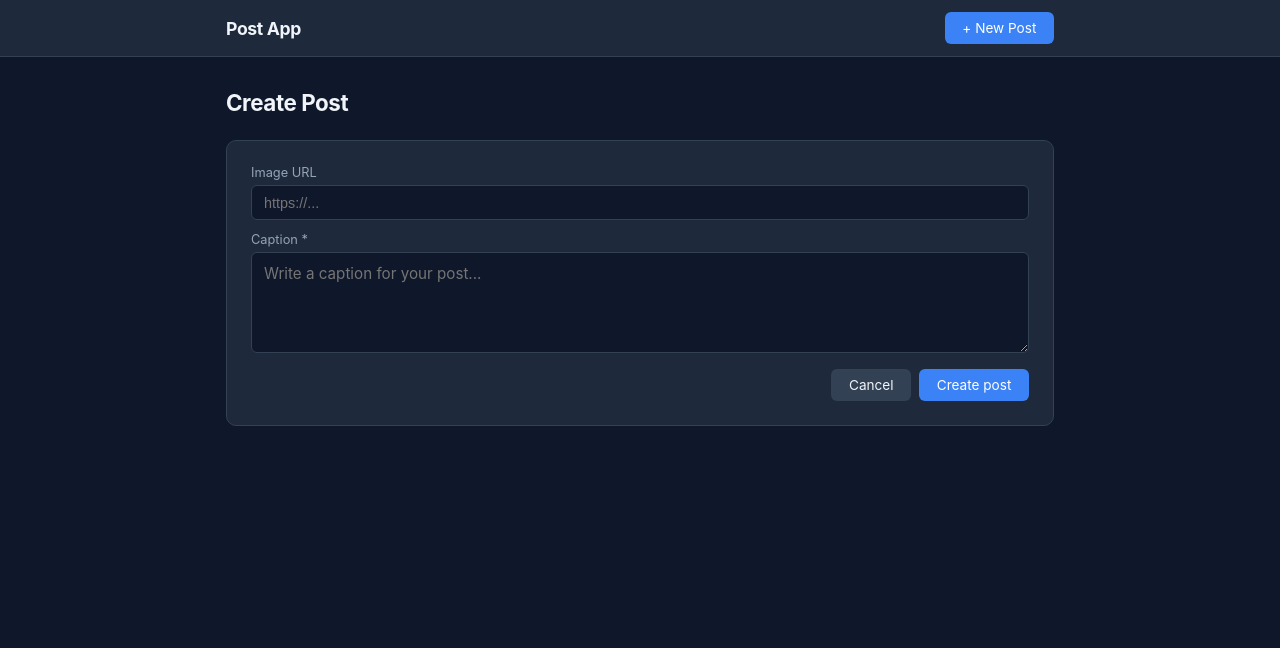
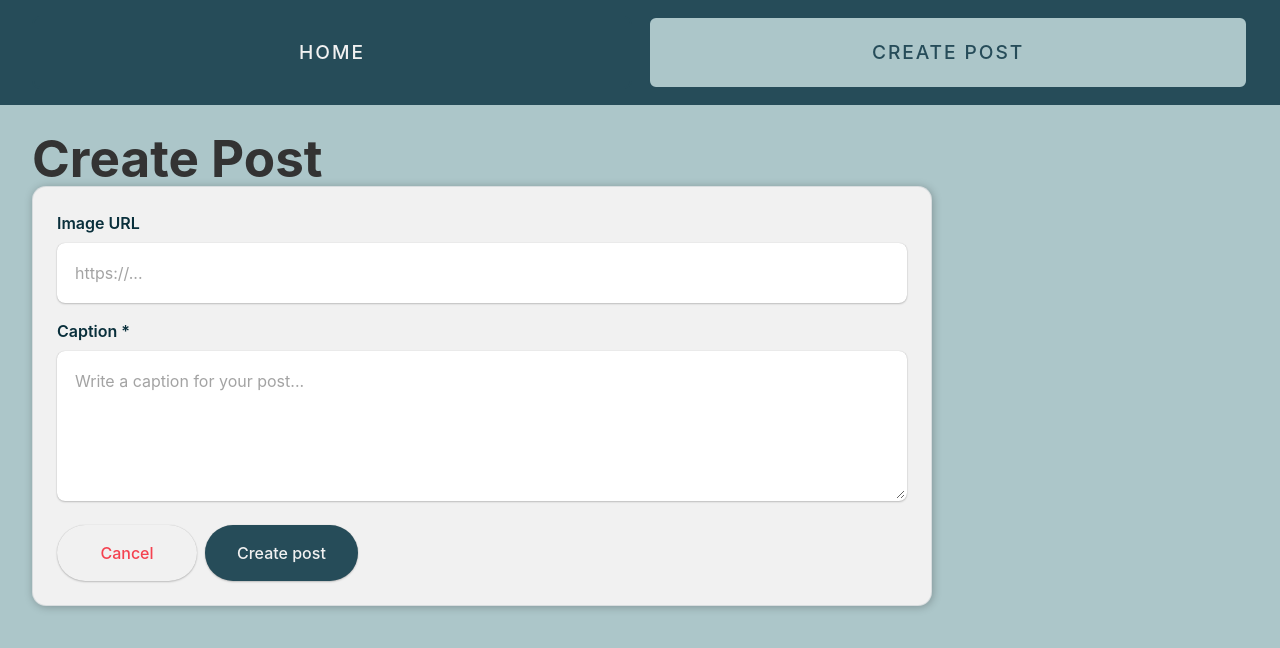
Before and after one commit to cederdorff/web-app-supabase, a React (Vite) app: page /create in a window 1280 px wide. Shown: the top 648 px of the page. Built offline with nearby package versions, Linux system fonts and the light colour scheme; no server answers.

Commit message:
Refactor Header and Post components for improved navigation and styling; update HomePage layout for better post presentation.

```diff
--- a/src/components/Header.jsx
+++ b/src/components/Header.jsx
@@ -1,16 +1,16 @@
-import { Link } from "react-router";
+import { NavLink } from "react-router";
 
 export default function Header() {
   return (
     <header className="site-header">
-      <div className="site-header-inner">
-        <Link to="/" className="site-logo">
-          Post App
-        </Link>
-        <Link to="/create" className="btn btn-primary">
-          + New Post
-        </Link>
-      </div>
+      <nav className="site-nav" aria-label="Main navigation">
+        <NavLink to="/" end className={({ isActive }) => `nav-link${isActive ? " active" : ""}`}>
+          Home
+        </NavLink>
+        <NavLink to="/create" className={({ isActive }) => `nav-link${isActive ? " active" : ""}`}>
+          Create Post
+        </NavLink>
+      </nav>
     </header>
   );
 }
--- a/src/components/PostCard.jsx
+++ b/src/components/PostCard.jsx
@@ -7,8 +7,8 @@ export default function PostCard({ post }) {
         {post.image ? <img src={post.image} alt={post.caption} /> : <div className="image-placeholder">?</div>}
       </div>
       <div className="post-card-body">
-        <h2>Post #{post.id}</h2>
-        <p>{post.caption || "No caption yet."}</p>
+        <p className="post-card-id">Post #{post.id}</p>
+        <h2>{post.caption || "No caption yet."}</h2>
       </div>
     </Link>
   );
--- a/src/components/PostForm.jsx
+++ b/src/components/PostForm.jsx
@@ -19,18 +19,18 @@ export default function PostForm({ onSubmit, postToUpdate }) {
   return (
     <form className="post-form" onSubmit={handleSubmit}>
       <div className="form-grid">
-        <div className="form-field" style={{ gridColumn: "1 / -1" }}>
+        <div className="form-field">
           <label htmlFor="image">Image URL</label>
           <input
             id="image"
             name="image"
             placeholder="https://..."
             value={image}
-            onChange={e => setImage(e.target.value)}
+            onChange={(e) => setImage(e.target.value)}
           />
           {image && <img src={image} alt="Preview" className="image-preview" />}
         </div>
-        <div className="form-field" style={{ gridColumn: "1 / -1" }}>
+        <div className="form-field">
           <label htmlFor="caption">Caption *</label>
           <textarea
             id="caption"
@@ -38,13 +38,17 @@ export default function PostForm({ onSubmit, postToUpdate }) {
             rows="4"
             placeholder="Write a caption for your post..."
             value={caption}
-            onChange={e => setCaption(e.target.value)}
+            onChange={(e) => setCaption(e.target.value)}
             required
           />
         </div>
       </div>
       <div className="form-actions">
-        <button type="button" className="btn btn-secondary" onClick={handleCancel}>
+        <button
+          type="button"
+          className="btn btn-secondary"
+          onClick={handleCancel}
+        >
           Cancel
         </button>
         <button type="submit" className="btn btn-primary">
--- a/src/main.css
+++ b/src/main.css
@@ -1,324 +1,442 @@
 :root {
-  --bg: #0f172a;
-  --surface: #1e293b;
-  --surface-hover: #334155;
-  --border: #334155;
-  --text: #f1f5f9;
-  --text-muted: #94a3b8;
-  --primary: #3b82f6;
-  --primary-hover: #2563eb;
-  --danger: #ef4444;
-  --danger-hover: #dc2626;
+  --green: rgb(38, 76, 89);
+  --dark-green: rgb(9, 47, 59);
+  --light-green: rgb(172, 198, 201);
+  --light-grey: #f1f1f4;
+  --text-color-danger: #f44250;
+  --text-color-dark: #333;
+  --text-color-light: #f1f1f1;
+  --white: #f1f1f1;
+  --shadow-soft: 0 0 1px hsla(0, 0%, 0%, 0.2), 0 1px 2px hsla(0, 0%, 0%, 0.2);
+  --shadow-card: 1px 1px 8px rgba(0, 0, 0, 0.25);
   --radius: 10px;
-  --radius-sm: 6px;
+  --radius-sm: 8px;
 }
 
-* {
+html {
   box-sizing: border-box;
+}
+
+*,
+*:before,
+*:after {
+  box-sizing: inherit;
+}
+
+body,
+html {
+  background-color: var(--light-green);
+  color: var(--text-color-dark);
+  font-family:
+    Inter,
+    system-ui,
+    Avenir,
+    Helvetica,
+    Arial,
+    sans-serif;
+  font-weight: 400;
+  min-height: 100%;
+  line-height: 1.5;
   margin: 0;
   padding: 0;
 }
 
-body {
-  font-family:
-    Inter,
-    system-ui,
-    -apple-system,
-    sans-serif;
-  background: var(--bg);
-  color: var(--text);
-  min-height: 100vh;
+a {
+  color: var(--green);
+  text-decoration: none;
+  transition: 0.5s;
+}
+
+a:hover {
+  color: var(--dark-green);
 }
 
 .app {
-  max-width: 860px;
+  animation: fadeIn 0.5s;
+  max-width: 1600px;
   margin: 0 auto;
-  padding: 2rem 1rem;
+  padding: 130px 2em 2em;
 }
 
 .page-title {
-  font-size: 1.4rem;
-  font-weight: 700;
-  letter-spacing: -0.02em;
-  margin-bottom: 1.5rem;
+  font-size: 3.2em;
+  line-height: 1.1;
+  margin: 0;
 }
 
-/* ---------- Site header ---------- */
+.feed-intro {
+  margin-bottom: 1em;
+}
+
+.feed-eyebrow {
+  color: var(--green);
+  text-transform: uppercase;
+  letter-spacing: 0.12em;
+  font-size: 0.9rem;
+  font-weight: 600;
+  margin: 0 0 0.5em;
+}
+
+.status-msg {
+  text-align: center;
+  padding: 2rem 0;
+}
+
+textarea,
+input,
+button,
+select {
+  font-size: 1rem;
+  font-family: inherit;
+  border-radius: 8px;
+  border: none;
+  padding: 1rem;
+  box-shadow: var(--shadow-soft);
+  background-color: white;
+  line-height: 1.5;
+  margin: 0;
+}
+
+button {
+  color: var(--white);
+  font-weight: 500;
+  cursor: pointer;
+  padding: 1em 2em;
+  background-color: var(--green);
+  transition: 0.5s;
+  width: 100%;
+}
+
+button:hover {
+  background-color: var(--light-green);
+  color: var(--green);
+}
+
+textarea:hover,
+input:hover,
+button:hover {
+  box-shadow: 0 0 1px hsla(0, 0%, 0%, 0.6), 0 1px 2px hsla(0, 0%, 0%, 0.2);
+}
+
+button:active {
+  box-shadow: 0 0 1px hsla(0, 0%, 0%, 0.4);
+  transform: translateY(1px);
+}
+
+.btn {
+  display: inline-flex;
+  align-items: center;
+  justify-content: center;
+  text-decoration: none;
+  border-radius: 999px;
+  width: auto;
+  min-width: 140px;
+}
+
+.btn-primary {
+  background-color: var(--green);
+  color: var(--white);
+}
+
+.btn-primary:hover {
+  background-color: var(--light-green);
+  color: var(--green);
+}
+
+.btn-secondary,
+.btn-danger {
+  background-color: var(--white);
+  color: var(--text-color-danger);
+}
+
+.btn-secondary:hover,
+.btn-danger:hover {
+  background-color: var(--text-color-danger);
+  color: var(--white);
+}
+
 .site-header {
-  background: var(--surface);
-  border-bottom: 1px solid var(--border);
-  position: sticky;
+  background-color: var(--green);
+  display: grid;
+  left: 0;
+  position: fixed;
+  right: 0;
+  text-align: center;
   top: 0;
+  padding: 1em 2em;
   z-index: 100;
 }
 
-.site-header-inner {
-  max-width: 860px;
+.site-nav {
+  max-width: 1600px;
+  width: 100%;
   margin: 0 auto;
-  padding: 0 1rem;
-  height: 56px;
-  display: flex;
-  align-items: center;
-  justify-content: space-between;
+  display: grid;
+  grid-template-columns: 1fr 1fr;
+  gap: 1em;
 }
 
-.site-logo {
-  font-size: 1.1rem;
-  font-weight: 700;
-  letter-spacing: -0.02em;
-  color: var(--text);
+.nav-link {
+  display: inline-block;
+  color: var(--text-color-light);
+  text-align: center;
+  padding: 20px 16px;
   text-decoration: none;
+  letter-spacing: 0.1em;
+  text-transform: uppercase;
+  border: 2px solid var(--green);
+  font-weight: 500;
+  font-size: 1.2em;
+  border-radius: 8px;
+  transition: 0.5s;
 }
 
-.site-logo:hover {
-  color: var(--primary);
+.nav-link:hover,
+.nav-link.active {
+  background-color: var(--light-green);
+  color: var(--green);
 }
 
-/* ---------- Form ---------- */
 .post-form {
-  background: var(--surface);
-  border: 1px solid var(--border);
-  border-radius: var(--radius);
-  padding: 1.5rem;
-  margin-bottom: 2rem;
+  display: grid;
+  gap: 1.25em;
+  box-shadow: var(--shadow-card);
+  padding: 1.5em;
+  background-color: var(--white);
+  transition: 0.5s;
+  animation: fadeIn 0.5s;
+  border-radius: 14px;
+  max-width: 900px;
+  border: 1px solid rgba(38, 76, 89, 0.12);
 }
 
 .form-grid {
   display: grid;
-  grid-template-columns: 1fr 1fr;
-  gap: 0.75rem;
+  grid-template-columns: 1fr;
+  gap: 1em;
 }
 
 .form-field {
   display: flex;
   flex-direction: column;
-  gap: 0.3rem;
+  gap: 0.5em;
 }
 
 .form-field label {
-  font-size: 0.8rem;
-  color: var(--text-muted);
+  font-weight: 600;
+  color: var(--dark-green);
 }
 
-.form-field input {
-  background: var(--bg);
-  border: 1px solid var(--border);
-  border-radius: var(--radius-sm);
-  padding: 0.55rem 0.75rem;
-  color: var(--text);
-  font-size: 0.9rem;
-  transition: border-color 0.2s;
+.form-field input,
+.form-field textarea {
+  width: 100%;
+  border: 2px solid #fff;
+  transition:
+    border-color 0.25s ease,
+    box-shadow 0.25s ease,
+    transform 0.25s ease;
+}
+
+.form-field input::placeholder,
+.form-field textarea::placeholder {
+  color: rgba(51, 51, 51, 0.45);
+}
+
+.form-field input:focus,
+.form-field textarea:focus {
+  outline: none;
+  border-color: rgba(38, 76, 89, 0.35);
+  box-shadow:
+    0 0 0 4px rgba(172, 198, 201, 0.35),
+    0 10px 20px rgba(38, 76, 89, 0.08);
+  transform: translateY(-1px);
 }
 
 .form-field textarea {
-  background: var(--bg);
-  border: 1px solid var(--border);
-  border-radius: var(--radius-sm);
-  padding: 0.7rem 0.75rem;
-  color: var(--text);
-  font-size: 0.95rem;
-  font-family: inherit;
+  min-height: 150px;
   resize: vertical;
-  transition: border-color 0.2s;
-}
-
-.form-field input:focus {
-  outline: none;
-  border-color: var(--primary);
-}
-
-.form-field textarea:focus {
-  outline: none;
-  border-color: var(--primary);
 }
 
 .form-actions {
-  margin-top: 1rem;
   display: flex;
-  gap: 0.5rem;
-  justify-content: flex-end;
+  gap: 0.5em;
+  padding-top: 0.25em;
 }
 
 .image-preview {
-  width: 220px;
-  height: 220px;
-  object-fit: contain;
-  border-radius: var(--radius-sm);
-  background: #fff;
-  padding: 6px;
-  margin-top: 0.5rem;
+  width: 100%;
+  max-width: 100%;
+  max-height: 320px;
+  object-fit: cover;
+  border-radius: 12px;
+  box-shadow: var(--shadow-soft);
+  margin-top: 0.25em;
 }
 
-/* ---------- Buttons ---------- */
-.btn {
-  border: none;
-  border-radius: 6px;
-  cursor: pointer;
-  font-size: 0.85rem;
-  font-family: inherit;
-  padding: 0.5rem 1.1rem;
-  transition: background 0.2s;
-  text-decoration: none;
-  display: inline-flex;
-  align-items: center;
+.post-list {
+  display: grid;
+  grid-template-columns: 1fr;
+  gap: 1em;
 }
 
-.btn-primary {
-  background: var(--primary);
-  color: #fff;
-}
-.btn-primary:hover {
-  background: var(--primary-hover);
-}
-
-.btn-secondary {
-  background: var(--surface-hover);
-  color: var(--text);
-}
-.btn-secondary:hover {
-  background: var(--border);
-}
-
-.btn-danger {
-  background: var(--danger);
-  color: #fff;
-}
-.btn-danger:hover {
-  background: var(--danger-hover);
-}
-
-/* ---------- Post list ---------- */
-.post-list {
-  display: grid;
-  gap: 0.75rem;
-}
-
-.status-msg {
-  text-align: center;
-  color: var(--text-muted);
-  padding: 2rem 0;
-}
-
-/* ---------- Post card ---------- */
 .post-card {
-  background: var(--surface);
-  border: 1px solid var(--border);
-  border-radius: var(--radius);
-  padding: 1rem 1.25rem;
+  box-shadow: var(--shadow-card);
+  padding: 1.5em;
+  background-color: var(--white);
+  transition: 0.5s;
+  animation: fadeIn 0.5s;
+  cursor: pointer;
+  border-radius: 10px;
   display: flex;
-  align-items: center;
-  gap: 1rem;
-  transition: border-color 0.2s;
-  text-decoration: none;
-  color: inherit;
+  flex-direction: column;
+  gap: 1em;
 }
 
 .post-card:hover {
-  border-color: var(--primary);
+  box-shadow: 0 8px 16px 0 var(--green);
 }
 
-.post-card-image img {
-  width: 72px;
-  height: 72px;
-  border-radius: var(--radius);
-  object-fit: contain;
-  background: #fff;
-  padding: 4px;
+.post-card-image img,
+.image-placeholder {
+  width: 100%;
+  height: 220px;
+  object-fit: cover;
+  border-radius: 10px;
 }
 
 .image-placeholder {
-  width: 72px;
-  height: 72px;
-  border-radius: var(--radius);
-  background: var(--surface-hover);
   display: grid;
   place-items: center;
+  background-color: #dce8ea;
+  color: var(--green);
+  font-size: 2rem;
   font-weight: 700;
-  font-size: 1.4rem;
-  color: var(--text-muted);
-}
-
-.post-card-body {
-  flex: 1;
-  min-width: 0;
 }
 
 .post-card-body h2 {
-  font-size: 1rem;
-  font-weight: 600;
+  margin: 0;
+  font-weight: 500;
+  letter-spacing: 0.1px;
+  font-size: 1.2rem;
+  line-height: 1.35;
 }
 
-.post-card-body p {
-  color: var(--text-muted);
-  margin-top: 0.25rem;
-  line-height: 1.5;
+.post-card-id {
+  margin: 0;
+  color: var(--dark-green);
+  font-size: 0.85rem;
+  font-weight: 600;
+  text-transform: uppercase;
+  letter-spacing: 0.08em;
 }
 
-/* ---------- Post detail ---------- */
 .post-detail {
-  background: var(--surface);
-  border: 1px solid var(--border);
-  border-radius: var(--radius);
-  padding: 2rem;
-  display: flex;
-  gap: 2rem;
-  align-items: flex-start;
+  box-shadow: var(--shadow-card);
+  padding: 1.5em;
+  background-color: var(--white);
+  transition: 0.5s;
+  animation: fadeIn 0.5s;
+  border-radius: 10px;
+  display: grid;
+  grid-template-columns: minmax(280px, 1.2fr) minmax(0, 1fr);
+  gap: 1.5em;
+  align-items: start;
 }
 
 .post-detail img,
 .image-placeholder.large {
-  width: 220px;
-  height: 220px;
-  object-fit: contain;
-  border-radius: var(--radius);
-  background: #fff;
-  padding: 12px;
-}
-
-.image-placeholder.large {
-  display: grid;
-  place-items: center;
-  font-size: 3rem;
-  color: var(--text-muted);
-  background: var(--surface-hover);
+  width: 100%;
+  height: 380px;
+  object-fit: cover;
+  border-radius: 10px;
 }
 
 .post-detail-body {
-  flex: 1;
   display: flex;
   flex-direction: column;
-  gap: 1rem;
+  gap: 1em;
 }
 
 .post-meta {
-  color: var(--text-muted);
-  font-size: 0.85rem;
+  margin: 0;
+  color: var(--dark-green);
   text-transform: uppercase;
   letter-spacing: 0.08em;
+  font-size: 0.85rem;
+  font-weight: 600;
 }
 
 .post-detail-caption {
-  font-size: 1.05rem;
-  line-height: 1.7;
+  margin: 0;
+  font-size: 1.15rem;
+  line-height: 1.6;
 }
 
 .post-detail-actions {
   display: flex;
-  gap: 0.75rem;
-  margin-top: 0.5rem;
+  gap: 0.5em;
 }
 
-@media (max-width: 560px) {
-  .form-grid {
+@media (min-width: 600px) {
+  .post-list {
+    grid-template-columns: 1fr 1fr;
+  }
+}
+
+@media (min-width: 992px) {
+  .post-list {
+    grid-template-columns: 1fr 1fr 1fr;
+  }
+}
+
+@media (max-width: 991px) {
+  .post-detail {
+    grid-template-columns: 1fr;
+  }
+}
+
+@media (max-width: 700px) {
+  .app {
+    padding: 120px 1em 1em;
+  }
+
+  .site-header {
+    padding: 1em;
+  }
+
+  .site-nav {
     grid-template-columns: 1fr;
   }
 
-  .post-detail {
+  .page-title {
+    font-size: 2.4em;
+  }
+
+  .post-detail-actions,
+  .form-actions {
     flex-direction: column;
   }
-  .post-detail img,
-  .image-placeholder.large {
+
+  .btn {
     width: 100%;
-    height: 200px;
+  }
+
+  .post-form {
+    padding: 1.25em;
+    border-radius: 14px;
+  }
+
+  .image-preview {
+    max-height: 240px;
   }
 }
+
+@keyframes fadeIn {
+  from {
+    opacity: 0;
+  }
+
+  to {
+    opacity: 1;
+  }
+}
--- a/src/pages/HomePage.jsx
+++ b/src/pages/HomePage.jsx
@@ -22,7 +22,10 @@ export default function HomePage() {
 
   return (
     <main className="app">
-      <h1 className="page-title">All Posts</h1>
+      <section className="feed-intro">
+        <p className="feed-eyebrow">Post App</p>
+        <h1 className="page-title">Explore the latest posts</h1>
+      </section>
       <section className="post-list">
         {posts.map(post => (
           <PostCard key={post.id} post={post} />
```
